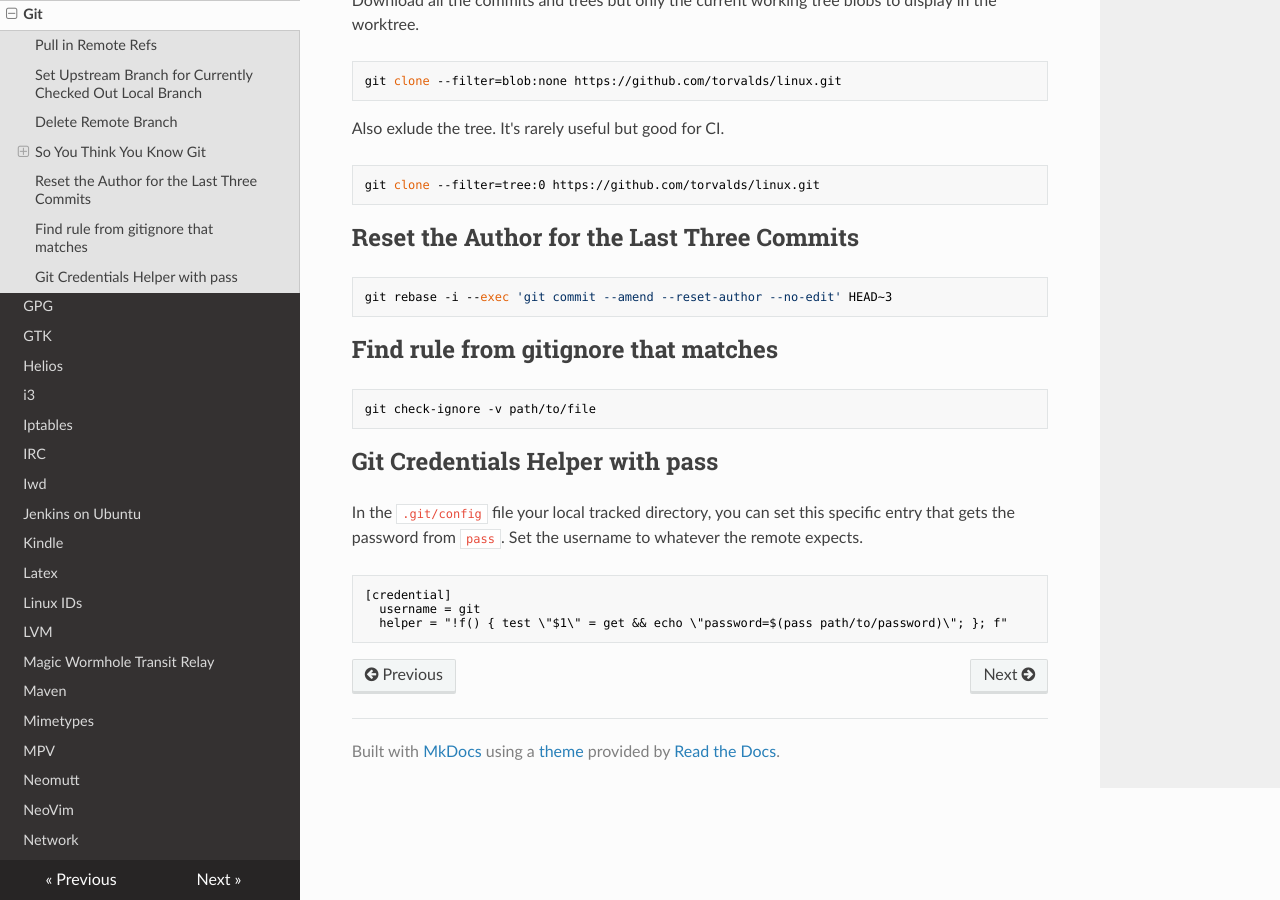
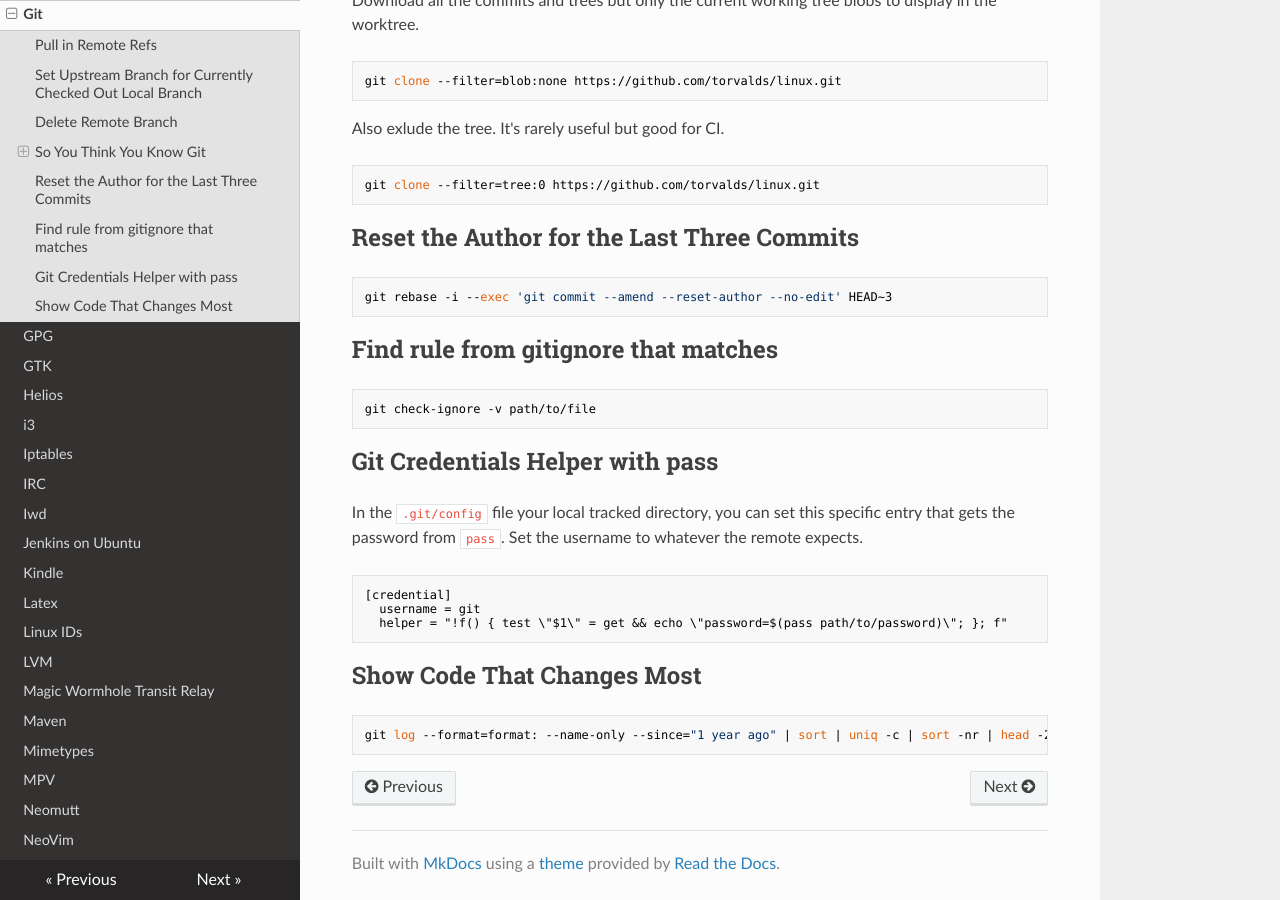
Before and after one commit to Maaxxs/wiki, an MkDocs documentation site: the page built from docs/git.md, in a window 1280 px wide and 900 px high, scrolled down 4039 px. Built offline with MkDocs 1.6.1, drawn with Linux system fonts in a browser that asks for light colours; nearby versions of some CDN libraries.

Commit message:
git: add cmd to show places that change most often

````diff
--- a/docs/git.md
+++ b/docs/git.md
@@ -262,3 +262,9 @@ Set the username to whatever the remote expects.
   username = git
   helper = "!f() { test \"$1\" = get && echo \"password=$(pass path/to/password)\"; }; f"
 ```
+
+## Show Code That Changes Most
+
+```sh
+git log --format=format: --name-only --since="1 year ago" | sort | uniq -c | sort -nr | head -20
+```
````
